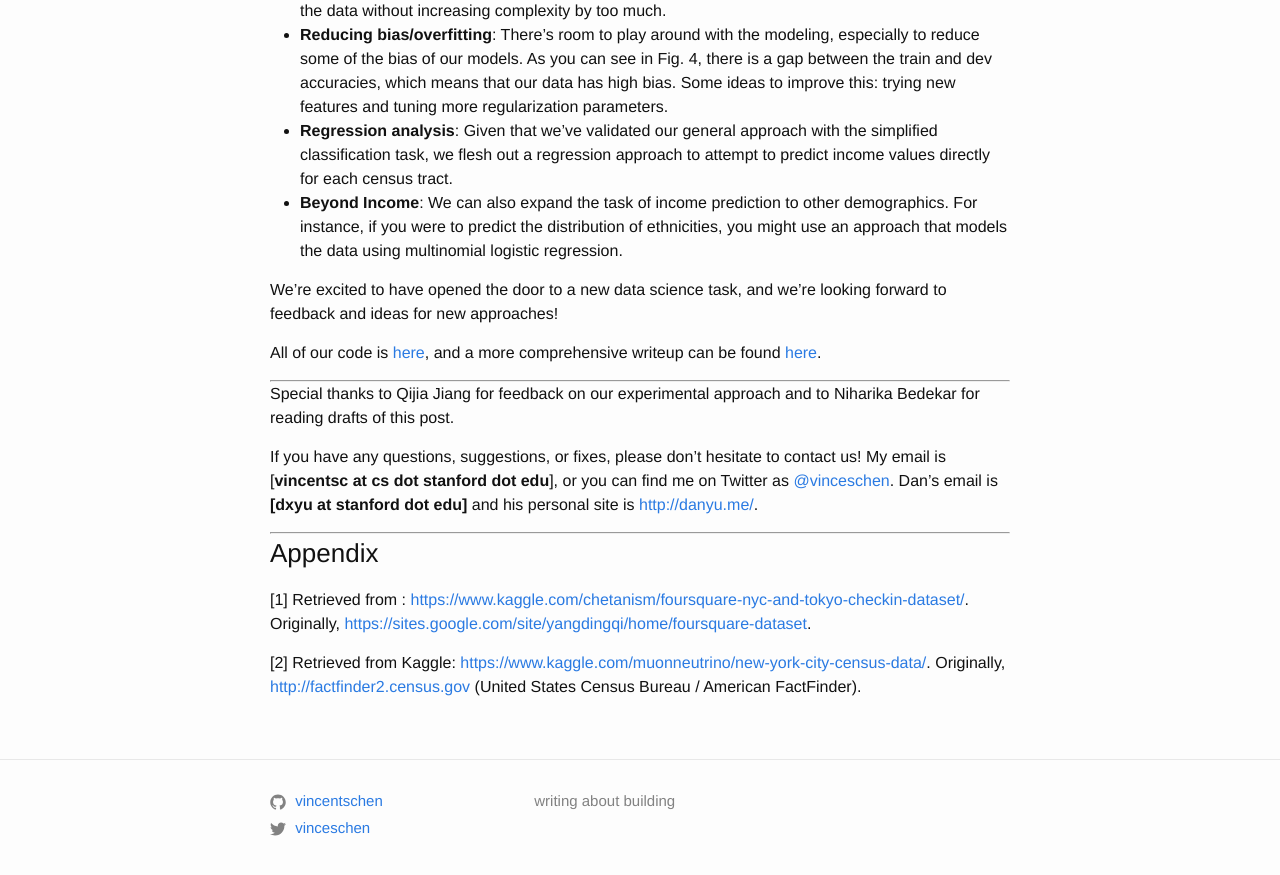
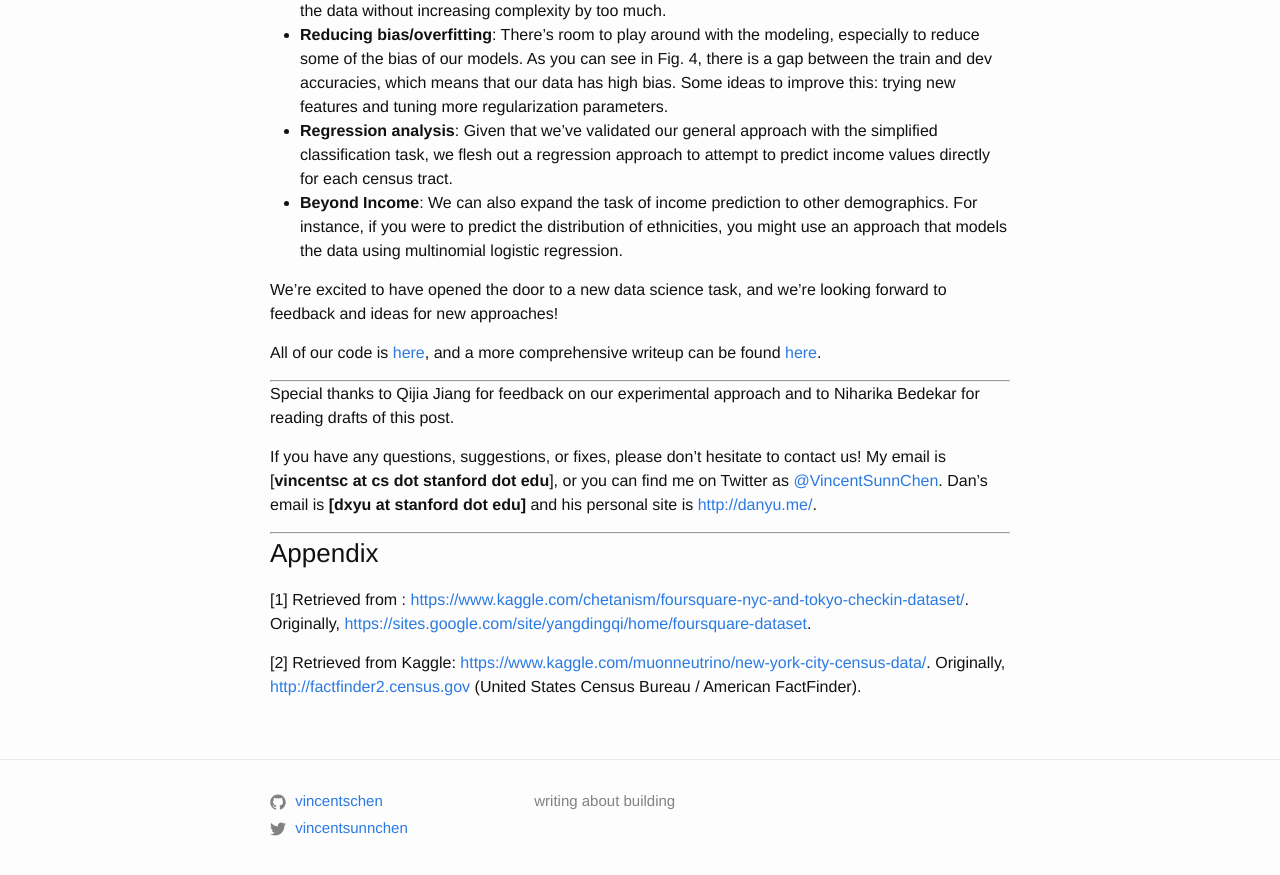
Before and after one commit to vincentschen/blog, a Jekyll site: the page built from _posts/2018-01-05-predicting-wealth-in-nyc.markdown, in a window 1280 px wide and 900 px high, scrolled down 5599 px. Shown: the top 875 px of the window. Built offline with Jekyll 4.4.1, drawn with Linux system fonts in a browser that asks for light colours; comment, search, counter and statistics services are not loaded.

Commit message:
Update twitter handle

```diff
--- a/_config.yml
+++ b/_config.yml
@@ -20,7 +20,7 @@ description: >- # this means to ignore newlines until "baseurl:"
   writing about building
 baseurl: "/blog" # !important- that this matches repo name for github project pages
 url: "http://vincentsc.com" # the base hostname & protocol for your site, e.g. http://example.com
-twitter_username: vinceschen
+twitter_username: vincentsunnchen
 github_username:  vincentschen
 
 # Build settings
--- a/_posts/2018-01-05-predicting-wealth-in-nyc.markdown
+++ b/_posts/2018-01-05-predicting-wealth-in-nyc.markdown
@@ -252,7 +252,7 @@ Niharika Bedekar for reading drafts of this post.
 
 If you have any questions, suggestions, or fixes, please don’t hesitate to
 contact us! My email is [**vincentsc at cs dot stanford dot edu**], or you can
-find me on Twitter as [@vinceschen](http://twitter.com/vinceschen). Dan’s email
+find me on Twitter as [@VincentSunnChen](http://twitter.com/VincentSunnChen). Dan’s email
 is **[dxyu at stanford dot edu]** and his personal site is
 [http://danyu.me/](http://danyu.me/).
 
```
